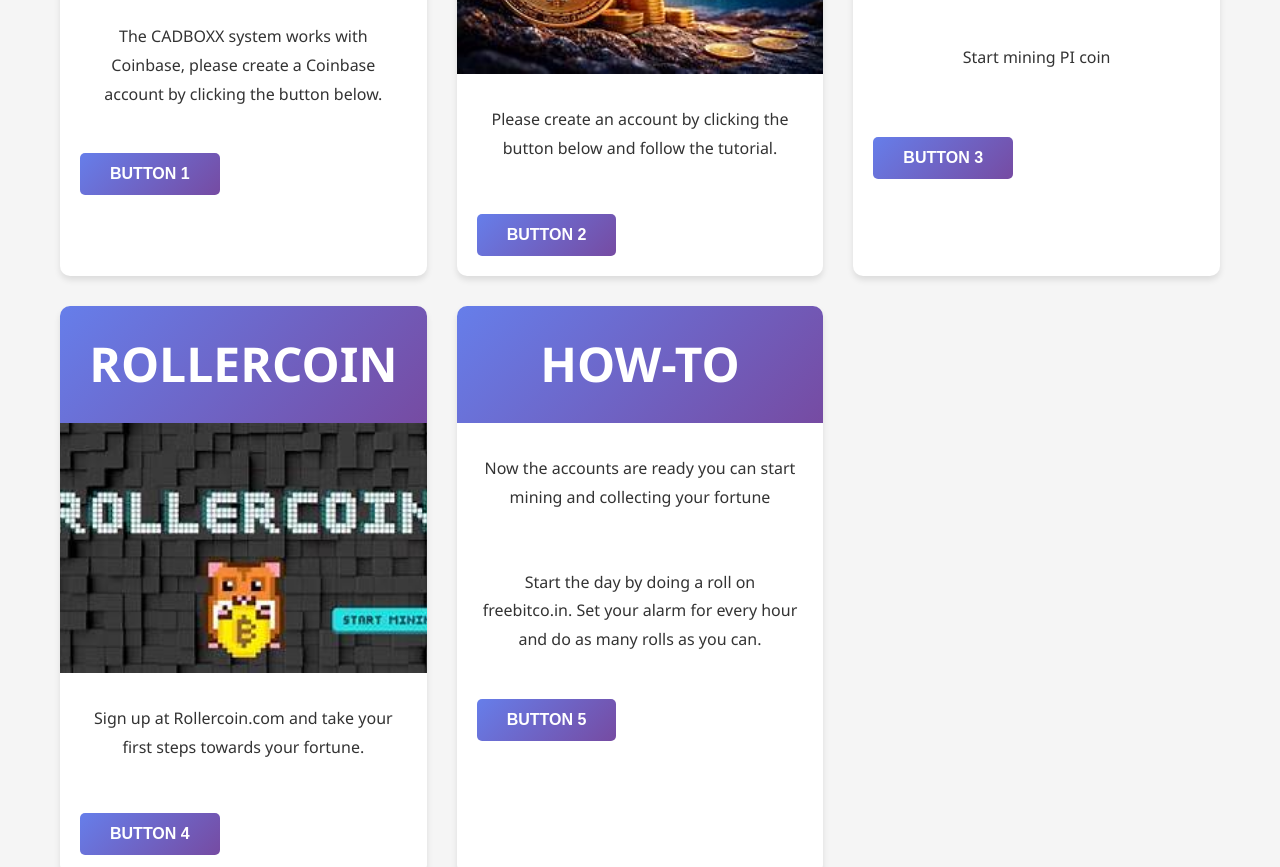
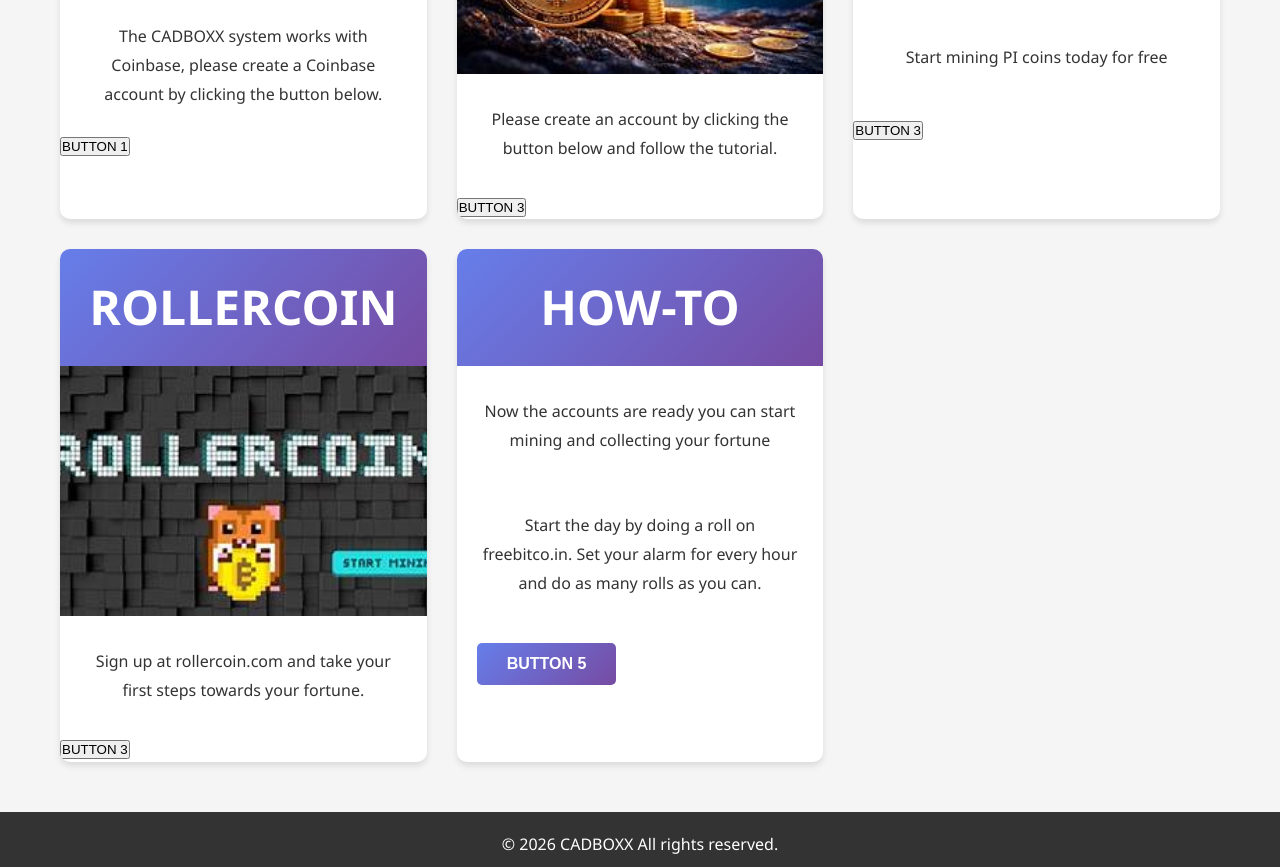
Before and after one commit to ch0senn/workers, a plain HTML site: page site/index.html in a window 1280 px wide. Shown: the part 592-1459 px from the top of the page. Drawn offline with Linux system fonts and the light colour scheme.

Commit message:
Update index.html

```diff
--- a/site/index.html
+++ b/site/index.html
@@ -226,7 +226,7 @@
                 <div class="text-box">
                     <p>The CADBOXX system works with Coinbase, please create a Coinbase account by clicking the button below.</p>
                 </div>
-                <button class="cta-button"  targets="_blank" href="https://coinbase.com/join/YUU4N2L?src=referral-link(1)" >BUTTON 1</button>
+                <button class="button"  target="_blank" href="https://coinbase.com/join/YUU4N2L?src=referral-link" >BUTTON 1</button>
             </div>
 
             <!-- Section 2 -->
@@ -238,7 +238,7 @@
                 <div class="text-box">
                     <p>Please create an account by clicking the button below and follow the tutorial.</p>
                 </div>
-                <button class="cta-button" href="freebitco.in">BUTTON 2</button>
+                <button class="button" target="_blank" href="https://freebitco.in">BUTTON 3</button>
             </div>
 
             <!-- Section 3 -->
@@ -248,9 +248,9 @@
                     <img src="images/PINETWORK.jpg" alt="Section 3 Image">
                 </div>
                 <div class="text-box">
-                    <p>Start mining PI coin</p>
+                    <p>Start mining PI coins today for free</p>
                 </div>
-                <button class="cta-button" onclick="handleClick(3)">BUTTON 3</button>
+                <button class="button" target="_blank" href="https://minepi.com">BUTTON 3</button>
             </div>
 
             <!-- Section 4 -->
@@ -260,9 +260,9 @@
                     <img src="images/ROLLERCOIN.jpg" alt="Section 4 Image">
                 </div>
                 <div class="text-box">
-                    <p>Sign up at Rollercoin.com and take your first steps towards your fortune.</p>
+                    <p>Sign up at rollercoin.com and take your first steps towards your fortune.</p>
                 </div>
-                <button class="cta-button" onclick="handleClick(4)">BUTTON 4</button>
+                <button class="button" target="_blank" href="https://rollercoin.com">BUTTON 3</button>
             </div>
 
 			 <!-- Section 5-->
```
